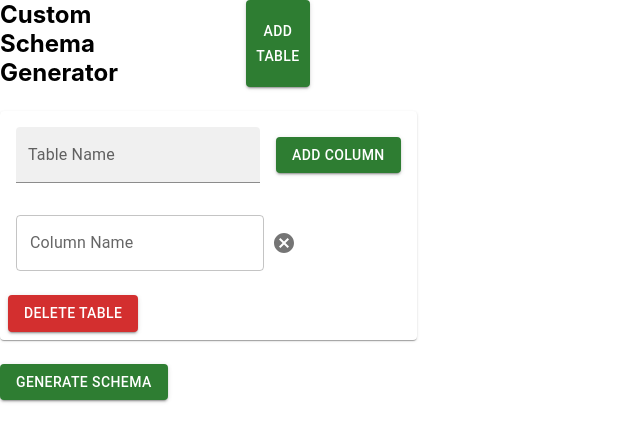
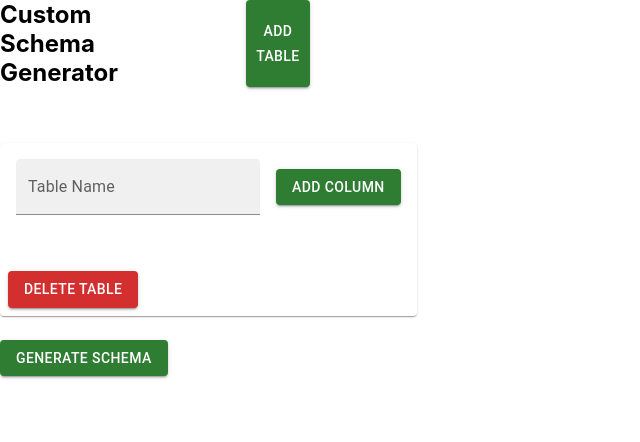
Before and after one commit to jtmhuka33/datai, a React (Create React App) app in the folder webview-app/: page / in a window 1280 px wide. Shown: the top 442 px of the page, without its empty margins (0-640 px from the left). Built offline with nearby package versions, Linux system fonts and the light colour scheme.

Commit message:
feat: add column functionality

```diff
--- a/webview-app/src/App.js
+++ b/webview-app/src/App.js
@@ -6,12 +6,12 @@ function App() {
   return (
     <>
       <Grid  width="33%" container>
-        <Grid sx={{marginBottom: 3}} sm={6} xl={12} item>
+        <Grid sx={{marginBottom: 7}} sm={6} xl={12} item>
           <Stack spacing={8} direction="row">
             <h2>Custom Schema Generator</h2>
             <Box sx={{ flexGrow: 1}}/>
             <Button color="success" variant="contained">
-              ADD TABLE
+              Add Table
             </Button>
           </Stack>
         </Grid>
--- a/webview-app/src/components/ColumnButton/ColumnButton.js
+++ b/webview-app/src/components/ColumnButton/ColumnButton.js
@@ -4,9 +4,9 @@ import CancelIcon from '@mui/icons-material/Cancel';
 
 export default function ColumnButton() {
     return (
-        <Stack direction="row">
+        <Stack marginLeft={6} marginBottom={3} direction="row">
             <TextField label="Column Name" variant="outlined"/>
-            <IconButton aria-label="delete"><CancelIcon/></IconButton>
+            <IconButton aria-label="delete column"><CancelIcon/></IconButton>
         </Stack>
     )
 }
--- a/webview-app/src/components/TableCard/TableCard.js
+++ b/webview-app/src/components/TableCard/TableCard.js
@@ -1,3 +1,5 @@
+import React from "react";
+import { useState } from "react";
 import {
   Button,
   Card,
@@ -9,7 +11,17 @@ import {
 } from "@mui/material";
 import ColumnButton from "../ColumnButton/ColumnButton";
 
-export default function TableCard() {
+export default function TableCard({onDelete}) {
+
+  const [columns, setColumns] = useState([]);
+
+  const handleAddColumn = () => {
+    setColumns([...columns, {id: Date.now(), name: ''}])
+  }
+
+  const handleDeleteColumn = (id) => {
+    setColumns(columns.filter(column => column.id !== id))
+  }
   return (
     <Card>
       <CardHeader
@@ -21,13 +33,13 @@ export default function TableCard() {
               size="medium"
               sx={{ marginRight: 2 }}
             />
-            <Button color="success" variant="contained">ADD COLUMN</Button>
+            <Button color="success" variant="contained" onClick={handleAddColumn}>Add Column</Button>
           </Box>
         }
       />
-      <CardContent><ColumnButton/></CardContent>
+      <CardContent>{columns.map(column => (<ColumnButton key={column.id} column={column} onDelete={handleDeleteColumn} />))}</CardContent>
       <CardActions>
-        <Button color="error" variant="contained">DELETE TABLE</Button>
+        <Button color="error" variant="contained" onClick={onDelete}>Delete Table</Button>
       </CardActions>
     </Card>
   );
```
